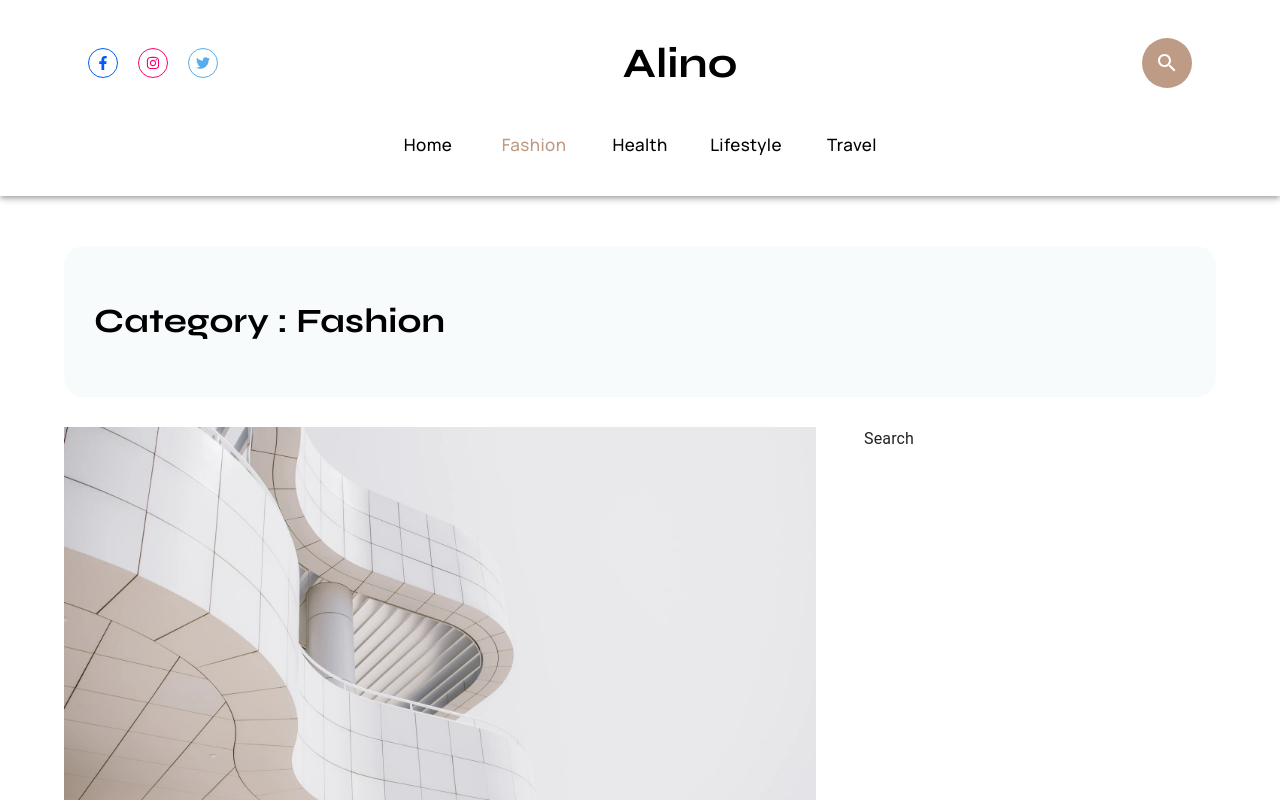
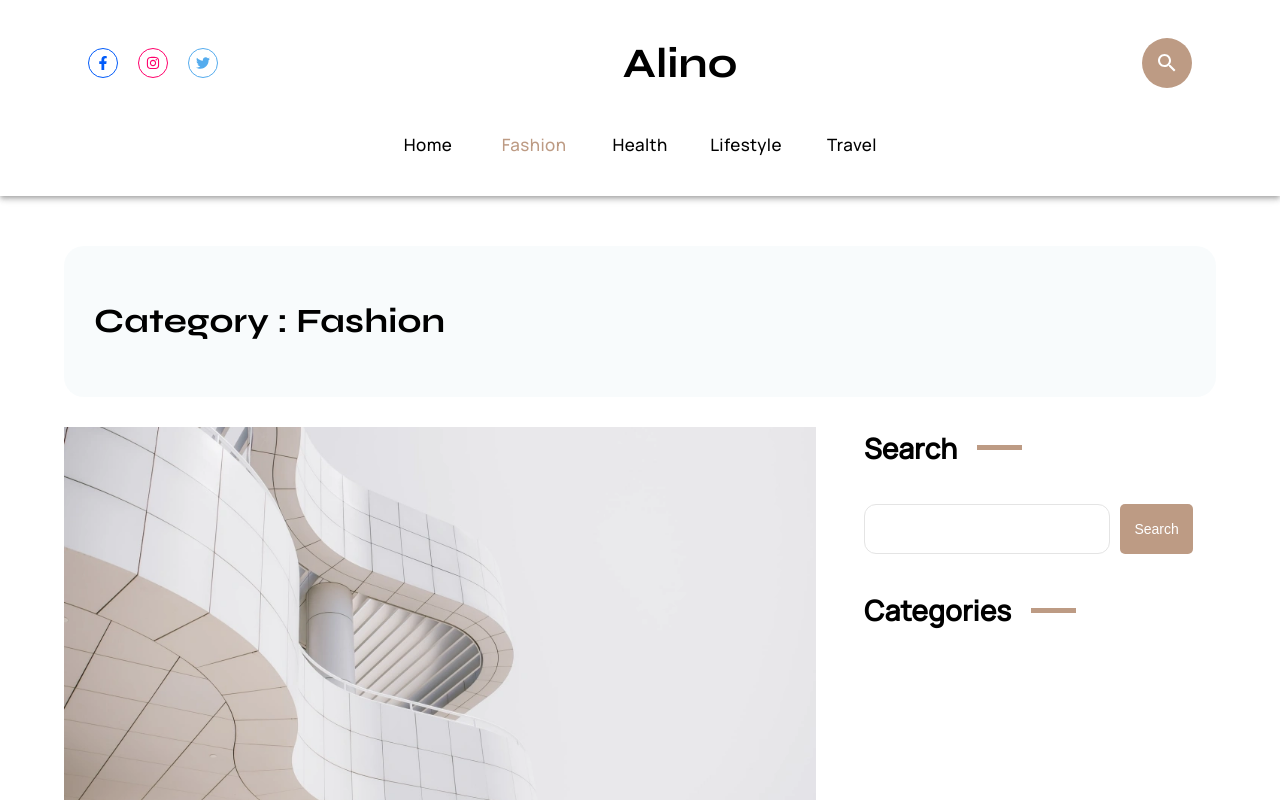
Before and after one commit to AnatoliiZh/react-project-control, a React (Create React App) app: page /fashion in a window 1280 px wide. Shown: the top 800 px of the page. Built offline with nearby package versions, Linux system fonts and the light colour scheme.

Commit message:
add Search and begin Categories

```diff
--- /dev/null
+++ b/src/components/Categories/Categories.scss
@@ -0,0 +1,17 @@
+.categories-heading{
+    display: flex;
+    align-items: center;
+    margin-bottom: 35px;
+    .categories-title{
+        color: #000;
+        font-size: 28px;
+        font-weight: 600;
+        font-family: Manrope;
+    }
+    .categories-line{
+        width: 45px;
+        height: 5px;
+        background-color: #bd9b84;
+        margin-left: 20px;
+    }
+}
--- /dev/null
+++ b/src/components/Categories/Categories.tsx
@@ -0,0 +1,17 @@
+import React from 'react'
+import './Categories.scss'
+
+type Props = {}
+
+const Categories = (props: Props) => {
+  return (
+    <div>
+        <div className='categories-heading'>
+            <div className='categories-title'>Categories</div>
+            <div className='categories-line'></div>
+        </div>
+    </div>
+  )
+}
+
+export default Categories
--- a/src/components/Category/Category.tsx
+++ b/src/components/Category/Category.tsx
@@ -3,6 +3,8 @@ import { Grid } from '@mui/material'
 import articlesArray from 'utils/articlesArray'
 import './Category.scss'
 import CategoryItem from './CategoryItem'
+import Search from 'components/Search/Search'
+import Categories from 'components/Categories/Categories'
 
 type Props = {
     category: string
@@ -53,7 +55,8 @@ const Category = ({ category }: Props) => {
                         )}
                 </Grid>
                 <Grid item xs={4}>
-                    Search
+                    <Search/>
+                    <Categories/>
                 </Grid>
             </Grid>
         </div>
--- /dev/null
+++ b/src/components/Search/Search.scss
@@ -0,0 +1,55 @@
+.search-heading{
+    display: flex;
+    align-items: center;
+    margin-bottom: 35px;
+    .search-title{
+        color: #000;
+        font-size: 28px;
+        font-weight: 600;
+        font-family: Manrope;
+    }
+    .search-line{
+        width: 45px;
+        height: 5px;
+        background-color: #bd9b84;
+        margin-left: 20px;
+    }
+}
+
+.search-input-box{
+    width: 100%;
+    margin-bottom: 35px;
+
+
+    .search-input{
+        background-color: #ffffff;
+        height: 50px;
+        padding: 6px 15px;
+        border: 1px solid #e4e4e4;
+        width: 70%;
+        border-radius: 12px;
+        font-size: 15px;
+        font-weight: 700;
+        outline: 0;
+
+    }
+
+    .search-btn{
+        height: 50px;
+        width: auto;
+        color: white;
+        background-color: #bd9b84;
+        margin-left: 10px;
+        font-weight: 500;
+        font-size: 14px;
+        padding: 0 14px;
+        border-color: #bd9b84;
+        border-radius: 5px;
+        outline: 0;
+        border: none;
+        cursor: pointer;
+    }
+    .search-btn:hover{
+        background-color: #000;
+    }
+}
--- /dev/null
+++ b/src/components/Search/Search.tsx
@@ -0,0 +1,22 @@
+import React from 'react'
+import './Search.scss'
+
+type Props = {}
+
+const Search = (props: Props) => {
+  return (
+    <div>
+        <div className='search-heading'>
+            <div className='search-title'>Search</div>
+            <div className='search-line'></div>
+        </div>
+        <div className='search-input-box'>
+            <input className='search-input' type="text" name="" id="" />
+            <button className='search-btn'>Search</button>
+        </div>
+    </div>
+
+  )
+}
+
+export default Search
```
